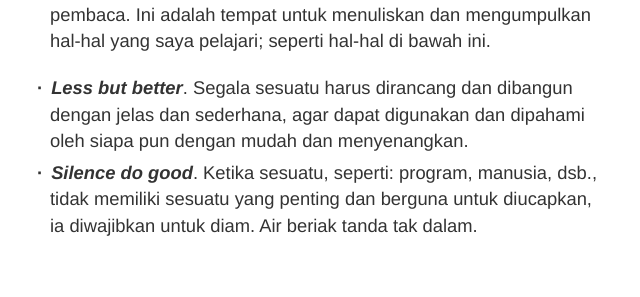
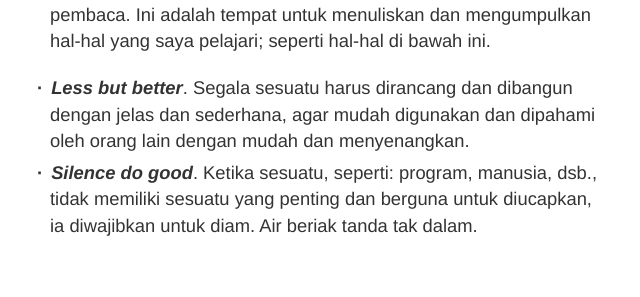
Before and after one commit to tertanda/elnino.github.io, a Jekyll site: the page built from index.md, in a window 1280 px wide. Shown: the part 255-552 px from the top of the page, without its empty margins (310-950 px from the left). Built offline with Jekyll 4.4.1, drawn with Linux system fonts in a browser that asks for light colours.

Commit message:
First commit.

```diff
--- a/index.md
+++ b/index.md
@@ -8,5 +8,5 @@ meta  : El Nino H. Maulana adalah seorang desainer dan pembaca.
 
 Saya adalah El Nino Hanif Maulana, seorang desainer dan pembaca. Ini adalah tempat untuk menuliskan dan mengumpulkan hal-hal yang saya pelajari; seperti hal-hal di bawah ini.
 
-* **_Less but better_**. Segala sesuatu harus dirancang dan dibangun dengan jelas dan sederhana, agar dapat digunakan dan dipahami oleh siapa pun dengan mudah dan menyenangkan.
+* **_Less but better_**. Segala sesuatu harus dirancang dan dibangun dengan jelas dan sederhana, agar mudah digunakan dan dipahami oleh orang lain dengan mudah dan menyenangkan.
 * **_Silence do good_**. Ketika sesuatu, seperti: program, manusia, dsb., tidak memiliki sesuatu yang penting dan berguna untuk diucapkan, ia diwajibkan untuk diam. Air beriak tanda tak dalam.
```
